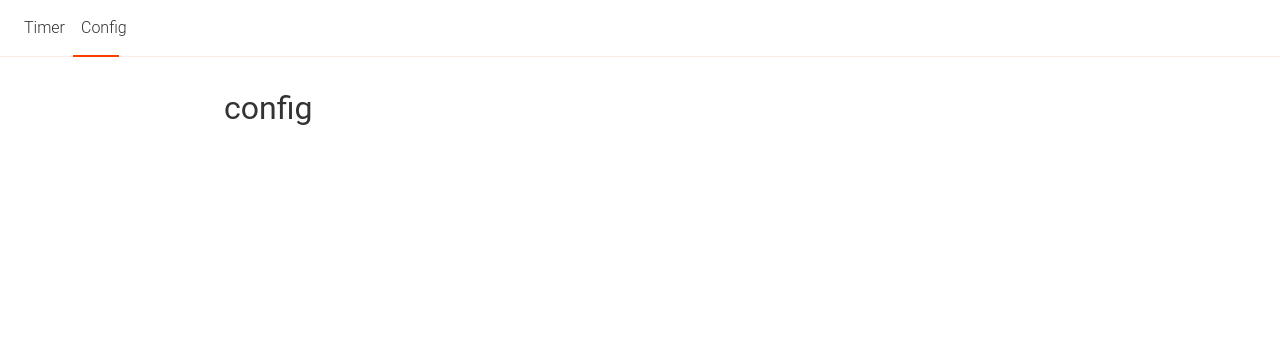
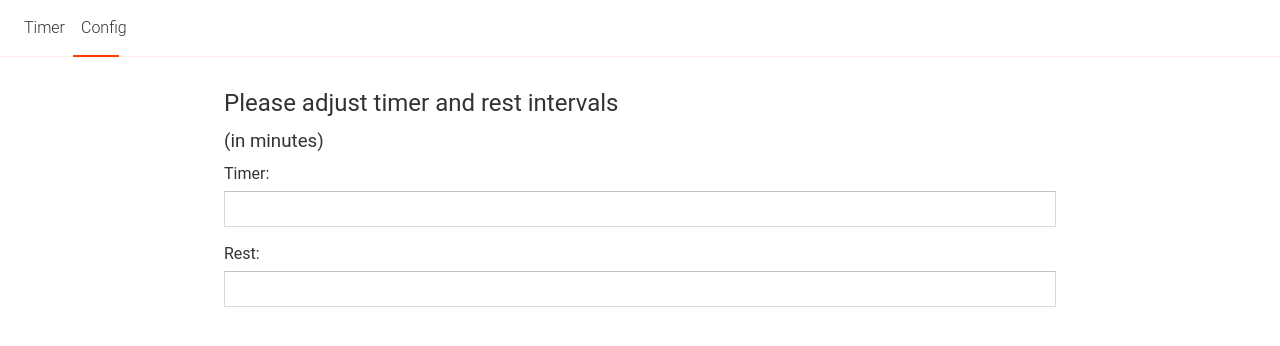
Before and after one commit to handleman/react-pomodoro-timer-example, a Next.js app: page /config in a window 1280 px wide. Shown: the top 346 px of the page. Built offline with nearby package versions, Linux system fonts and the light colour scheme.

Commit message:
styling config page

```diff
--- a/pages/config.jsx
+++ b/pages/config.jsx
@@ -1,8 +1,56 @@
 import Head from 'next/head'
-import styles from '../styles/Home.module.css'
 
 export default function Home() {
     return (
-        <div><h1>config</h1></div>
+        <div>
+            <form className="config-panel">
+                <h2>Please adjust timer and rest intervals </h2>
+                <h3>(in minutes)</h3>
+                <label htmlFor="interval">
+                    Timer:
+                </label>
+                <input type="number" name="interval" id="interval" />
+                <label htmlFor="rest">
+                    Rest:
+                </label>
+                <input type="number" name="rest" id="rest" />
+
+                </form>
+                <style jsx lang="scss">{`
+                    $darkgray: #777;
+                    .config-panel{
+
+                        max-width: 350px;
+                        width: 100%;
+                        display: flex;
+                        flex-direction: column;
+                        margin-right: auto;
+                        margin-left: auto;
+                    }
+                    input{
+                        appearance: none;
+                        display: inline-block;
+                        min-height: 36px;
+                        padding: 8px 12px;
+                        width: 100%;
+                        margin-top: 5px;
+                        background: #fff;
+                        border: 1px solid #d9d9d9;
+                        border-top: 1px solid #c0c0c0;
+                        box-sizing: border-box;
+                        border-radius: 1px;
+                        font-size: 15px;
+                        color: $darkgray;
+                        outline: none;
+                        margin-bottom: 1em;
+                    }
+                    label{
+                        font-size: 1em;
+                        margin-bottom: 0.5em;
+                        color: $darkgray;
+                    }
+                `}
+                </style>
+        </div>
     )
 }
```
